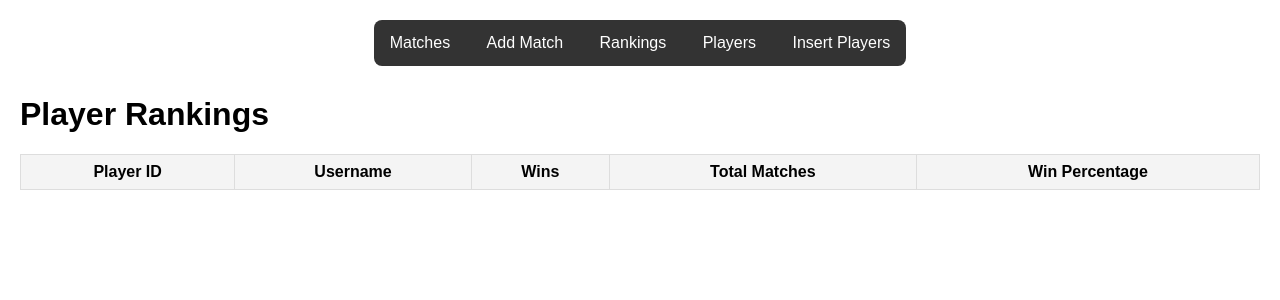
After one commit to ErwanR-Holberton/WebAppTest, a Flask app: template templates/Babyfoot/rankings.html in a window 1280 px wide. The commit adds this page. Shown: the top 300 px of the page. Run offline with Flask 3, Linux system fonts and the light colour scheme; the template is opened without the code that fills it, so the values that code supplies are empty.

Commit message:
Added rankings to babyfoot

```diff
--- a/templates/Babyfoot/navbar.html
+++ b/templates/Babyfoot/navbar.html
@@ -3,6 +3,7 @@
         <ul>
             <li><a href="{{ url_for('Babyfoot_matches') }}">Matches</a></li>
             <li><a href="{{ url_for('Babyfoot_Add_Match') }}">Add Match</a></li>
+            <li><a href="{{ url_for('babyfoot_rankings') }}">Rankings</a></li>
             <li><a href="{{ url_for('Babyfoot_Players') }}">Players</a></li>
             <li><a href="{{ url_for('Add_Babyfoot_Players') }}">Insert Players</a></li>
         </ul>
--- /dev/null
+++ b/templates/Babyfoot/rankings.html
@@ -0,0 +1,62 @@
+<!DOCTYPE html>
+<html lang="en">
+<head>
+    <meta charset="UTF-8">
+    <meta name="viewport" content="width=device-width, initial-scale=1.0">
+    <title>Player Rankings</title>
+    <style>
+        body {
+            font-family: Arial, sans-serif;
+            margin: 20px;
+        }
+        table {
+            width: 100%;
+            border-collapse: collapse;
+            margin-top: 20px;
+        }
+        th, td {
+            border: 1px solid #ddd;
+            padding: 8px;
+            text-align: center;
+        }
+        th {
+            background-color: #f4f4f4;
+        }
+        tr:nth-child(even) {
+            background-color: #f9f9f9;
+        }
+        tr:hover {
+            background-color: #f1f1f1;
+        }
+    </style>
+</head>
+<body>
+    {% include 'Babyfoot/navbar.html' %}
+
+    <h1>Player Rankings</h1>
+
+    <table>
+        <thead>
+            <tr>
+                <th>Player ID</th>
+                <th>Username</th>
+                <th>Wins</th>
+                <th>Total Matches</th>
+                <th>Win Percentage</th>
+            </tr>
+        </thead>
+        <tbody>
+            {% for player in rankings %}
+            <tr>
+                <td>{{ player[0] }}</td>
+                <td>{{ player[1] }}</td>
+                <td>{{ player[2] }}</td>
+                <td>{{ player[3] }}</td>
+                <td>{{ player[4] }}%</td>
+            </tr>
+            {% endfor %}
+        </tbody>
+    </table>
+
+</body>
+</html>
```
Also changed, not shown: Apps/Babyfoot.py (+57 -0 lines).
